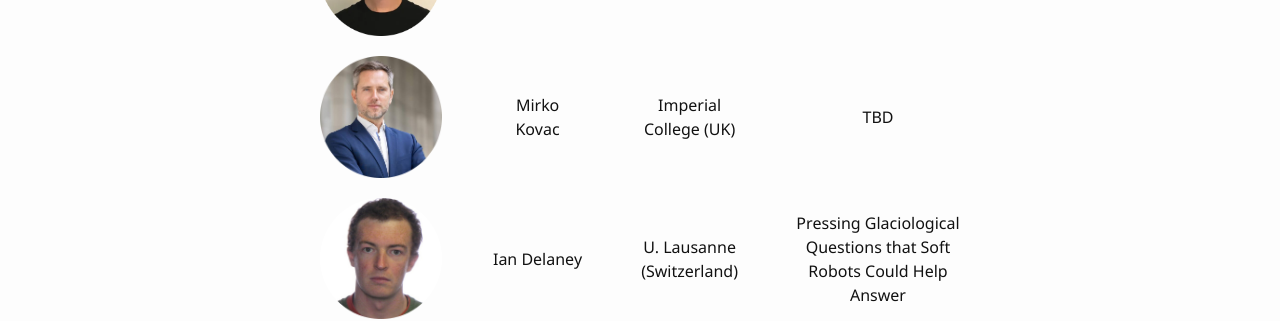
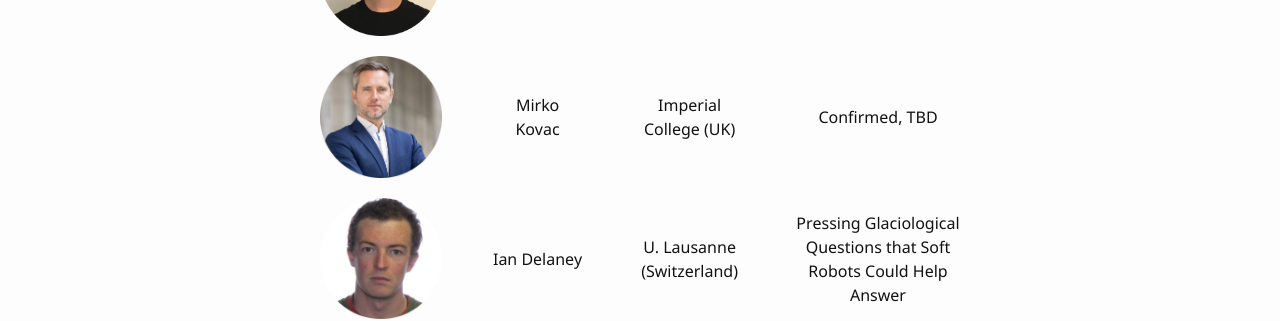
Before and after one commit to harder-workshop/robosoft_2025, a Jekyll site: the page built from 1-speakers.md, in a window 1280 px wide. Shown: the part 675-996 px from the top of the page. Built offline with Jekyll 4.4.1, drawn with Linux system fonts in a browser that asks for light colours.

Commit message:
confirm Mirko

```diff
--- a/1-speakers.md
+++ b/1-speakers.md
@@ -14,7 +14,7 @@ Confirmed speakers are listed below. Additional speakers and organizations will
 |![Robin](./images/robin_murphy-circle.png)| Robin Murphy              | Texas A&M (USA)               | Confirmed, TBD |
 |![TBD](./images/blank.png) | TBD                       | Swiss Army (Switzerland)      | TBD  |
 |![Alex](./images/alex_kubler-circle.png)| Alex Kübler               | RoBoa (Switzerland)           | Confirmed, TBD |
-|![Mirko](./images/mirko-circle.png)| Mirko Kovac               | Imperial College (UK)         | TBD  |
+|![Mirko](./images/mirko-circle.png)| Mirko Kovac               | Imperial College (UK)         | Confirmed, TBD  |
 |![Ian](./images/Ian-Delaney-circle.png)| Ian Delaney               | U. Lausanne (Switzerland)     | Pressing Glaciological Questions that Soft Robots Could Help Answer  |
 |![Hannah](./images/Hannah-Stuart-Circle.png)| Hannah Stuart             | UC Berkeley (USA)             | TBD  |
 |![Paul](./images/Paul_Glick-circle.png)| Paul Glick                | NASA/JPL (USA)                | TBD  |
```
